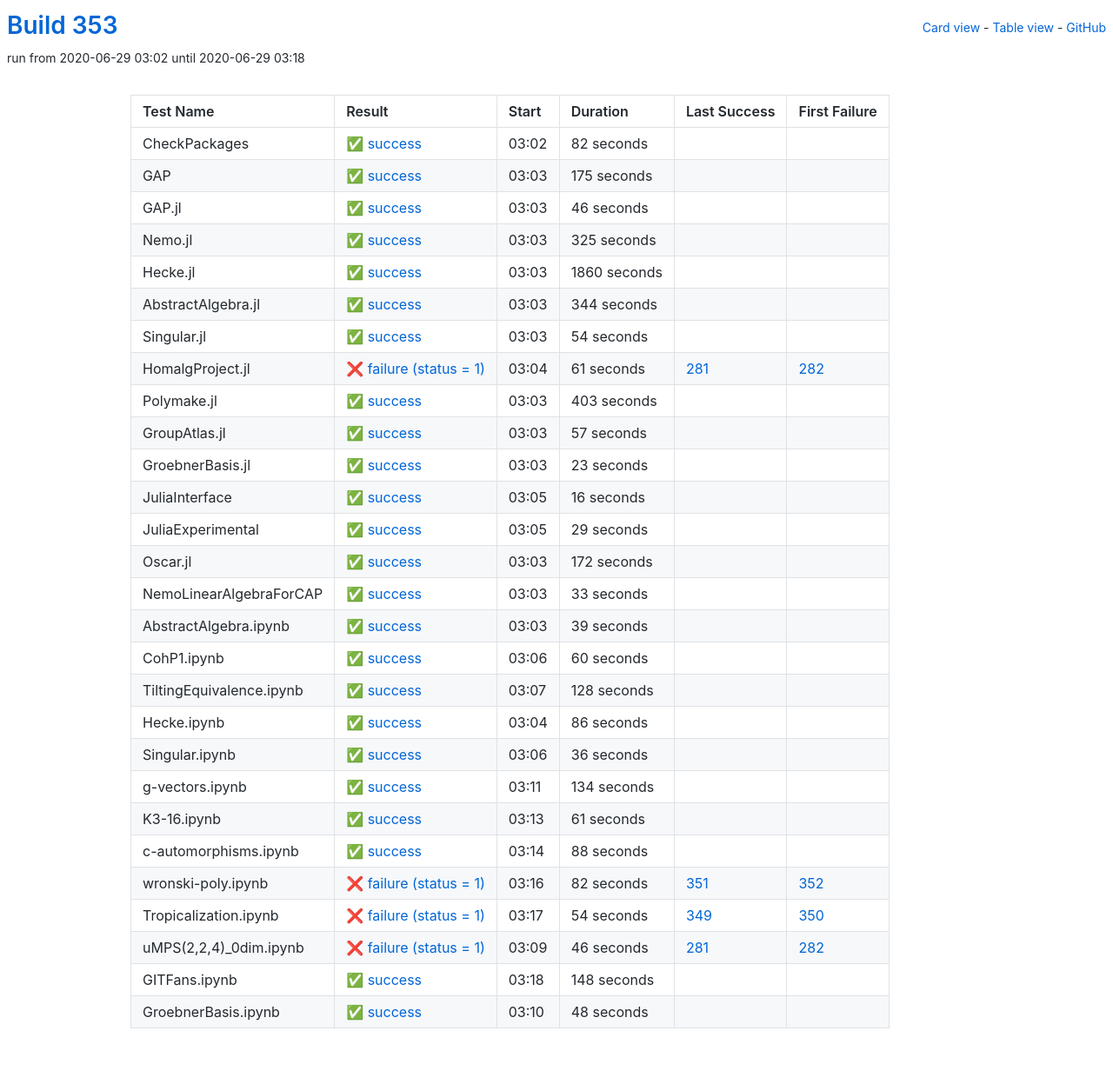
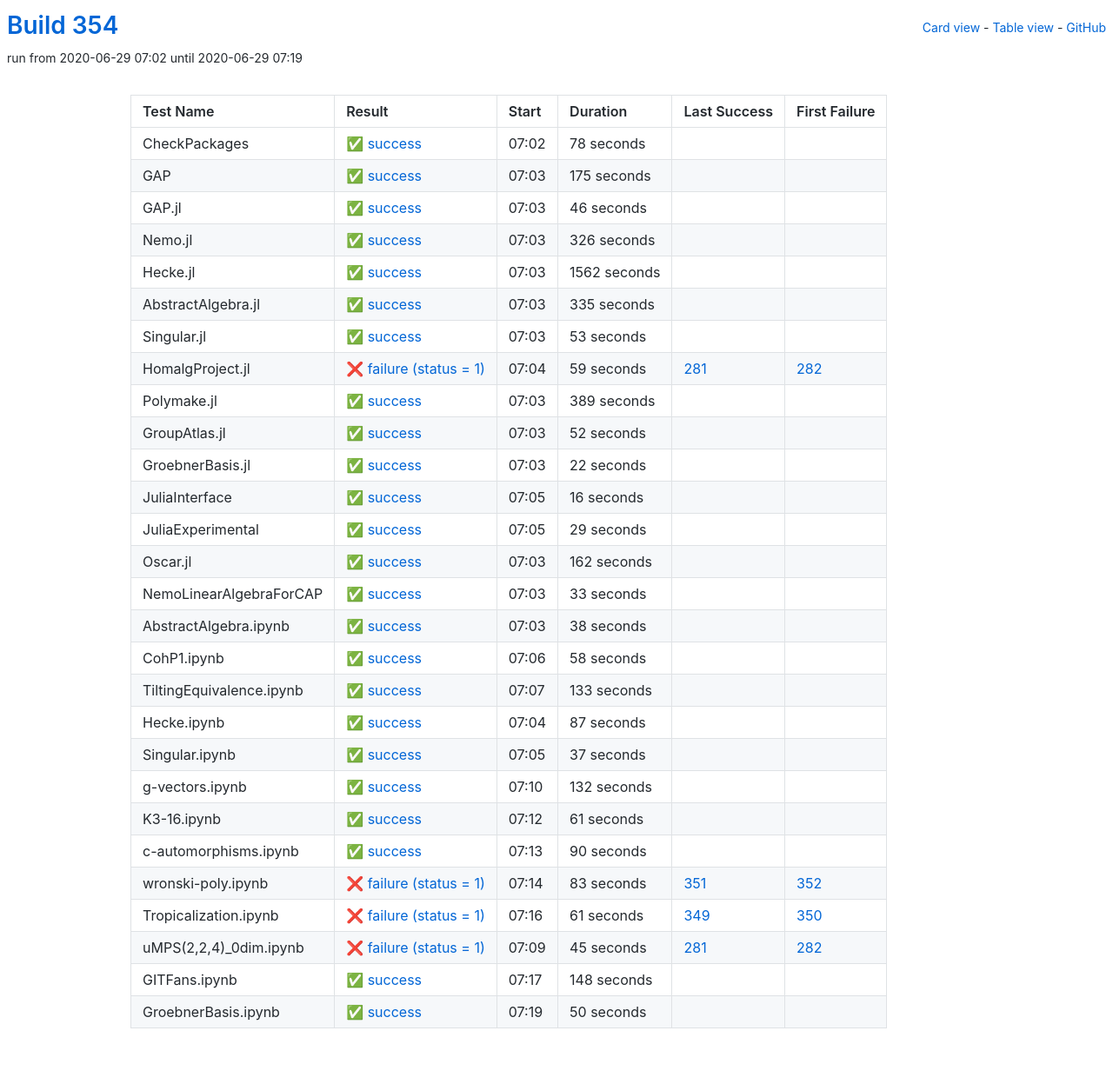
Before and after one commit to oscar-system/oscar-ci-status-stable, a Jekyll site: the page built from table.html, in a window 1280 px wide. Shown: the whole page at 87% size. Built offline with Jekyll 4.4.1, drawn with Linux system fonts in a browser that asks for light colours.

Commit message:
Build #354

```diff
--- a/_data/ci.yml
+++ b/_data/ci.yml
@@ -1,6 +1,6 @@
 ---
-build: 353
-build_url: https://oscarci.mathematik.uni-kl.de/job/oscar-stable/353/
+build: 354
+build_url: https://oscarci.mathematik.uni-kl.de/job/oscar-stable/354/
 job: oscar-stable
 organization: oscar-system
 repo: oscar-ci-status-stable
@@ -8,20 +8,20 @@ repourl: https://github.com/oscar-system/oscar-ci-status-stable
 tests:
 - name: CheckPackages
   id: checkpackages
-  log: https://oscarci.mathematik.uni-kl.de/job/oscar-stable/353/artifact/logs/build-353/CheckPackages.log
-  start: 2020-06-29 03:02
+  log: https://oscarci.mathematik.uni-kl.de/job/oscar-stable/354/artifact/logs/build-354/CheckPackages.log
+  start: 2020-06-29 07:02
   success: true
   exitcode: 0
   status: success
-  duration: 82
+  duration: 78
   last_success: false
   last_success_url:
   first_failure: false
   first_failure_url:
 - name: GAP
   id: gap
-  log: https://oscarci.mathematik.uni-kl.de/job/oscar-stable/353/artifact/logs/build-353/GAP.log
-  start: 2020-06-29 03:03
+  log: https://oscarci.mathematik.uni-kl.de/job/oscar-stable/354/artifact/logs/build-354/GAP.log
+  start: 2020-06-29 07:03
   success: true
   exitcode: 0
   status: success
@@ -32,8 +32,8 @@ tests:
   first_failure_url:
 - name: GAP.jl
   id: gap-jl
-  log: https://oscarci.mathematik.uni-kl.de/job/oscar-stable/353/artifact/logs/build-353/GAP.jl.log
-  start: 2020-06-29 03:03
+  log: https://oscarci.mathematik.uni-kl.de/job/oscar-stable/354/artifact/logs/build-354/GAP.jl.log
+  start: 2020-06-29 07:03
   success: true
   exitcode: 0
   status: success
@@ -44,104 +44,104 @@ tests:
   first_failure_url:
 - name: Nemo.jl
   id: nemo-jl
-  log: https://oscarci.mathematik.uni-kl.de/job/oscar-stable/353/artifact/logs/build-353/Nemo.jl.log
-  start: 2020-06-29 03:03
+  log: https://oscarci.mathematik.uni-kl.de/job/oscar-stable/354/artifact/logs/build-354/Nemo.jl.log
+  start: 2020-06-29 07:03
   success: true
   exitcode: 0
   status: success
-  duration: 325
+  duration: 326
   last_success: false
   last_success_url:
   first_failure: false
   first_failure_url:
 - name: Hecke.jl
   id: hecke-jl
-  log: https://oscarci.mathematik.uni-kl.de/job/oscar-stable/353/artifact/logs/build-353/Hecke.jl.log
-  start: 2020-06-29 03:03
+  log: https://oscarci.mathematik.uni-kl.de/job/oscar-stable/354/artifact/logs/build-354/Hecke.jl.log
+  start: 2020-06-29 07:03
   success: true
   exitcode: 0
   status: success
-  duration: 1860
+  duration: 1562
   last_success: false
   last_success_url:
   first_failure: false
   first_failure_url:
 - name: AbstractAlgebra.jl
   id: abstractalgebra-jl
-  log: https://oscarci.mathematik.uni-kl.de/job/oscar-stable/353/artifact/logs/build-353/AbstractAlgebra.jl.log
-  start: 2020-06-29 03:03
+  log: https://oscarci.mathematik.uni-kl.de/job/oscar-stable/354/artifact/logs/build-354/AbstractAlgebra.jl.log
+  start: 2020-06-29 07:03
   success: true
   exitcode: 0
   status: success
-  duration: 344
+  duration: 335
   last_success: false
   last_success_url:
   first_failure: false
   first_failure_url:
 - name: Singular.jl
   id: singular-jl
-  log: https://oscarci.mathematik.uni-kl.de/job/oscar-stable/353/artifact/logs/build-353/Singular.jl.log
-  start: 2020-06-29 03:03
+  log: https://oscarci.mathematik.uni-kl.de/job/oscar-stable/354/artifact/logs/build-354/Singular.jl.log
+  start: 2020-06-29 07:03
   success: true
   exitcode: 0
   status: success
-  duration: 54
+  duration: 53
   last_success: false
   last_success_url:
   first_failure: false
   first_failure_url:
 - name: HomalgProject.jl
   id: homalgproject-jl
-  log: https://oscarci.mathematik.uni-kl.de/job/oscar-stable/353/artifact/logs/build-353/HomalgProject.jl.log
-  start: 2020-06-29 03:04
+  log: https://oscarci.mathematik.uni-kl.de/job/oscar-stable/354/artifact/logs/build-354/HomalgProject.jl.log
+  start: 2020-06-29 07:04
   success: false
   exitcode: 1
   status: failure
-  duration: 61
+  duration: 59
   last_success: 281
   last_success_url: https://oscarci.mathematik.uni-kl.de/job/oscar-stable/281/
   first_failure: 282
   first_failure_url: https://oscarci.mathematik.uni-kl.de/job/oscar-stable/282/
 - name: Polymake.jl
   id: polymake-jl
-  log: https://oscarci.mathematik.uni-kl.de/job/oscar-stable/353/artifact/logs/build-353/Polymake.jl.log
-  start: 2020-06-29 03:03
+  log: https://oscarci.mathematik.uni-kl.de/job/oscar-stable/354/artifact/logs/build-354/Polymake.jl.log
+  start: 2020-06-29 07:03
   success: true
   exitcode: 0
   status: success
-  duration: 403
+  duration: 389
   last_success: false
   last_success_url:
   first_failure: false
   first_failure_url:
 - name: GroupAtlas.jl
   id: groupatlas-jl
-  log: https://oscarci.mathematik.uni-kl.de/job/oscar-stable/353/artifact/logs/build-353/GroupAtlas.jl.log
-  start: 2020-06-29 03:03
+  log: https://oscarci.mathematik.uni-kl.de/job/oscar-stable/354/artifact/logs/build-354/GroupAtlas.jl.log
+  start: 2020-06-29 07:03
   success: true
   exitcode: 0
   status: success
-  duration: 57
+  duration: 52
   last_success: false
   last_success_url:
   first_failure: false
   first_failure_url:
 - name: GroebnerBasis.jl
   id: groebnerbasis-jl
-  log: https://oscarci.mathematik.uni-kl.de/job/oscar-stable/353/artifact/logs/build-353/GroebnerBasis.jl.log
-  start: 2020-06-29 03:03
+  log: https://oscarci.mathematik.uni-kl.de/job/oscar-stable/354/artifact/logs/build-354/GroebnerBasis.jl.log
+  start: 2020-06-29 07:03
   success: true
   exitcode: 0
   status: success
-  duration: 23
+  duration: 22
   last_success: false
   last_success_url:
   first_failure: false
   first_failure_url:
 - name: JuliaInterface
   id: juliainterface
-  log: https://oscarci.mathematik.uni-kl.de/job/oscar-stable/353/artifact/logs/build-353/JuliaInterface.log
-  start: 2020-06-29 03:05
+  log: https://oscarci.mathematik.uni-kl.de/job/oscar-stable/354/artifact/logs/build-354/JuliaInterface.log
+  start: 2020-06-29 07:05
   success: true
   exitcode: 0
   status: success
@@ -152,8 +152,8 @@ tests:
   first_failure_url:
 - name: JuliaExperimental
   id: juliaexperimental
-  log: https://oscarci.mathematik.uni-kl.de/job/oscar-stable/353/artifact/logs/build-353/JuliaExperimental.log
-  start: 2020-06-29 03:05
+  log: https://oscarci.mathematik.uni-kl.de/job/oscar-stable/354/artifact/logs/build-354/JuliaExperimental.log
+  start: 2020-06-29 07:05
   success: true
   exitcode: 0
   status: success
@@ -164,20 +164,20 @@ tests:
   first_failure_url:
 - name: Oscar.jl
   id: oscar-jl
-  log: https://oscarci.mathematik.uni-kl.de/job/oscar-stable/353/artifact/logs/build-353/Oscar.jl.log
-  start: 2020-06-29 03:03
+  log: https://oscarci.mathematik.uni-kl.de/job/oscar-stable/354/artifact/logs/build-354/Oscar.jl.log
+  start: 2020-06-29 07:03
   success: true
   exitcode: 0
   status: success
-  duration: 172
+  duration: 162
   last_success: false
   last_success_url:
   first_failure: false
   first_failure_url:
 - name: NemoLinearAlgebraForCAP
   id: nemolinearalgebraforcap
-  log: https://oscarci.mathematik.uni-kl.de/job/oscar-stable/353/artifact/logs/build-353/NemoLinearAlgebraForCAP.log
-  start: 2020-06-29 03:03
+  log: https://oscarci.mathematik.uni-kl.de/job/oscar-stable/354/artifact/logs/build-354/NemoLinearAlgebraForCAP.log
+  start: 2020-06-29 07:03
   success: true
   exitcode: 0
   status: success
@@ -188,80 +188,80 @@ tests:
   first_failure_url:
 - name: AbstractAlgebra.ipynb
   id: abstractalgebra-ipynb
-  log: https://oscarci.mathematik.uni-kl.de/job/oscar-stable/353/artifact/logs/build-353/AbstractAlgebra.ipynb.log
-  start: 2020-06-29 03:03
+  log: https://oscarci.mathematik.uni-kl.de/job/oscar-stable/354/artifact/logs/build-354/AbstractAlgebra.ipynb.log
+  start: 2020-06-29 07:03
   success: true
   exitcode: 0
   status: success
-  duration: 39
+  duration: 38
   last_success: false
   last_success_url:
   first_failure: false
   first_failure_url:
 - name: CohP1.ipynb
   id: cohp1-ipynb
-  log: https://oscarci.mathematik.uni-kl.de/job/oscar-stable/353/artifact/logs/build-353/CohP1.ipynb.log
-  start: 2020-06-29 03:06
+  log: https://oscarci.mathematik.uni-kl.de/job/oscar-stable/354/artifact/logs/build-354/CohP1.ipynb.log
+  start: 2020-06-29 07:06
   success: true
   exitcode: 0
   status: success
-  duration: 60
+  duration: 58
   last_success: false
   last_success_url:
   first_failure: false
   first_failure_url:
 - name: TiltingEquivalence.ipynb
   id: tiltingequivalence-ipynb
-  log: https://oscarci.mathematik.uni-kl.de/job/oscar-stable/353/artifact/logs/build-353/TiltingEquivalence.ipynb.log
-  start: 2020-06-29 03:07
+  log: https://oscarci.mathematik.uni-kl.de/job/oscar-stable/354/artifact/logs/build-354/TiltingEquivalence.ipynb.log
+  start: 2020-06-29 07:07
   success: true
   exitcode: 0
   status: success
-  duration: 128
+  duration: 133
   last_success: false
   last_success_url:
   first_failure: false
   first_failure_url:
 - name: Hecke.ipynb
   id: hecke-ipynb
-  log: https://oscarci.mathematik.uni-kl.de/job/oscar-stable/353/artifact/logs/build-353/Hecke.ipynb.log
-  start: 2020-06-29 03:04
+  log: https://oscarci.mathematik.uni-kl.de/job/oscar-stable/354/artifact/logs/build-354/Hecke.ipynb.log
+  start: 2020-06-29 07:04
   success: true
   exitcode: 0
   status: success
-  duration: 86
+  duration: 87
   last_success: false
   last_success_url:
   first_failure: false
   first_failure_url:
 - name: Singular.ipynb
   id: singular-ipynb
-  log: https://oscarci.mathematik.uni-kl.de/job/oscar-stable/353/artifact/logs/build-353/Singular.ipynb.log
-  start: 2020-06-29 03:06
+  log: https://oscarci.mathematik.uni-kl.de/job/oscar-stable/354/artifact/logs/build-354/Singular.ipynb.log
+  start: 2020-06-29 07:05
   success: true
   exitcode: 0
   status: success
-  duration: 36
+  duration: 37
   last_success: false
   last_success_url:
   first_failure: false
   first_failure_url:
 - name: g-vectors.ipynb
   id: g-vectors-ipynb
-  log: https://oscarci.mathematik.uni-kl.de/job/oscar-stable/353/artifact/logs/build-353/g-vectors.ipynb.log
-  start: 2020-06-29 03:11
+  log: https://oscarci.mathematik.uni-kl.de/job/oscar-stable/354/artifact/logs/build-354/g-vectors.ipynb.log
+  start: 2020-06-29 07:10
   success: true
   exitcode: 0
   status: success
-  duration: 134
+  duration: 132
   last_success: false
   last_success_url:
   first_failure: false
   first_failure_url:
 - name: K3-16.ipynb
   id: k3-16-ipynb
-  log: https://oscarci.mathematik.uni-kl.de/job/oscar-stable/353/artifact/logs/build-353/K3-16.ipynb.log
-  start: 2020-06-29 03:13
+  log: https://oscarci.mathematik.uni-kl.de/job/oscar-stable/354/artifact/logs/build-354/K3-16.ipynb.log
+  start: 2020-06-29 07:12
   success: true
   exitcode: 0
   status: success
@@ -272,56 +272,56 @@ tests:
   first_failure_url:
 - name: c-automorphisms.ipynb
   id: c-automorphisms-ipynb
-  log: https://oscarci.mathematik.uni-kl.de/job/oscar-stable/353/artifact/logs/build-353/c-automorphisms.ipynb.log
-  start: 2020-06-29 03:14
+  log: https://oscarci.mathematik.uni-kl.de/job/oscar-stable/354/artifact/logs/build-354/c-automorphisms.ipynb.log
+  start: 2020-06-29 07:13
   success: true
   exitcode: 0
   status: success
-  duration: 88
+  duration: 90
   last_success: false
   last_success_url:
   first_failure: false
   first_failure_url:
 - name: wronski-poly.ipynb
   id: wronski-poly-ipynb
-  log: https://oscarci.mathematik.uni-kl.de/job/oscar-stable/353/artifact/logs/build-353/wronski-poly.ipynb.log
-  start: 2020-06-29 03:16
+  log: https://oscarci.mathematik.uni-kl.de/job/oscar-stable/354/artifact/logs/build-354/wronski-poly.ipynb.log
+  start: 2020-06-29 07:14
   success: false
   exitcode: 1
   status: failure
-  duration: 82
+  duration: 83
   last_success: 351
   last_success_url: https://oscarci.mathematik.uni-kl.de/job/oscar-stable/351/
   first_failure: 352
   first_failure_url: https://oscarci.mathematik.uni-kl.de/job/oscar-stable/352/
 - name: Tropicalization.ipynb
   id: tropicalization-ipynb
-  log: https://oscarci.mathematik.uni-kl.de/job/oscar-stable/353/artifact/logs/build-353/Tropicalization.ipynb.log
-  start: 2020-06-29 03:17
+  log: https://oscarci.mathematik.uni-kl.de/job/oscar-stable/354/artifact/logs/build-354/Tropicalization.ipynb.log
+  start: 2020-06-29 07:16
   success: false
   exitcode: 1
   status: failure
-  duration: 54
+  duration: 61
   last_success: 349
   last_success_url: https://oscarci.mathematik.uni-kl.de/job/oscar-stable/349/
   first_failure: 350
   first_failure_url: https://oscarci.mathematik.uni-kl.de/job/oscar-stable/350/
 - name: uMPS(2,2,4)_0dim.ipynb
   id: umps-2-2-4-0dim-ipynb
-  log: https://oscarci.mathematik.uni-kl.de/job/oscar-stable/353/artifact/logs/build-353/uMPS-2-2-4-_0dim.ipynb.log
-  start: 2020-06-29 03:09
+  log: https://oscarci.mathematik.uni-kl.de/job/oscar-stable/354/artifact/logs/build-354/uMPS-2-2-4-_0dim.ipynb.log
+  start: 2020-06-29 07:09
   success: false
   exitcode: 1
   status: failure
-  duration: 46
+  duration: 45
   last_success: 281
   last_success_url: https://oscarci.mathematik.uni-kl.de/job/oscar-stable/281/
   first_failure: 282
   first_failure_url: https://oscarci.mathematik.uni-kl.de/job/oscar-stable/282/
 - name: GITFans.ipynb
   id: gitfans-ipynb
-  log: https://oscarci.mathematik.uni-kl.de/job/oscar-stable/353/artifact/logs/build-353/GITFans.ipynb.log
-  start: 2020-06-29 03:18
+  log: https://oscarci.mathematik.uni-kl.de/job/oscar-stable/354/artifact/logs/build-354/GITFans.ipynb.log
+  start: 2020-06-29 07:17
   success: true
   exitcode: 0
   status: success
@@ -332,12 +332,12 @@ tests:
   first_failure_url:
 - name: GroebnerBasis.ipynb
   id: groebnerbasis-ipynb
-  log: https://oscarci.mathematik.uni-kl.de/job/oscar-stable/353/artifact/logs/build-353/GroebnerBasis.ipynb.log
-  start: 2020-06-29 03:10
+  log: https://oscarci.mathematik.uni-kl.de/job/oscar-stable/354/artifact/logs/build-354/GroebnerBasis.ipynb.log
+  start: 2020-06-29 07:19
   success: true
   exitcode: 0
   status: success
-  duration: 48
+  duration: 50
   last_success: false
   last_success_url:
   first_failure: false
```
Also changed, not shown: README.md.
